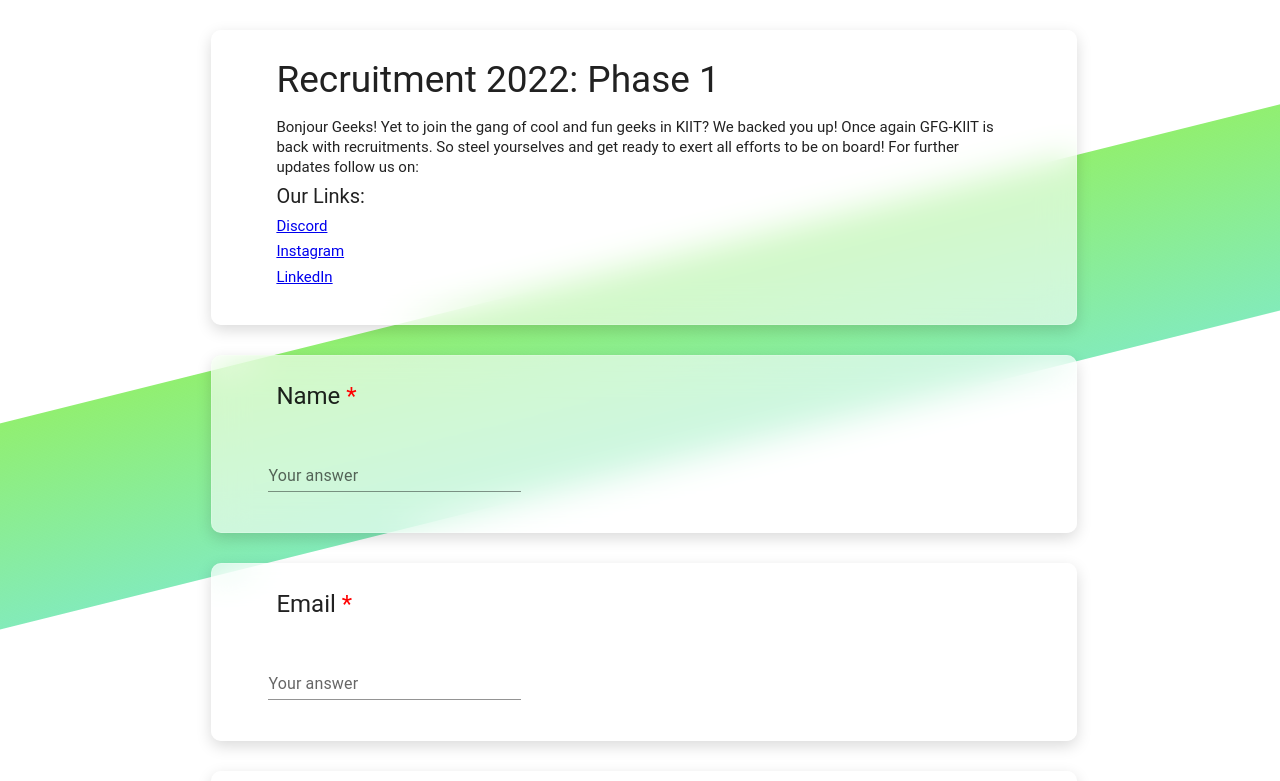
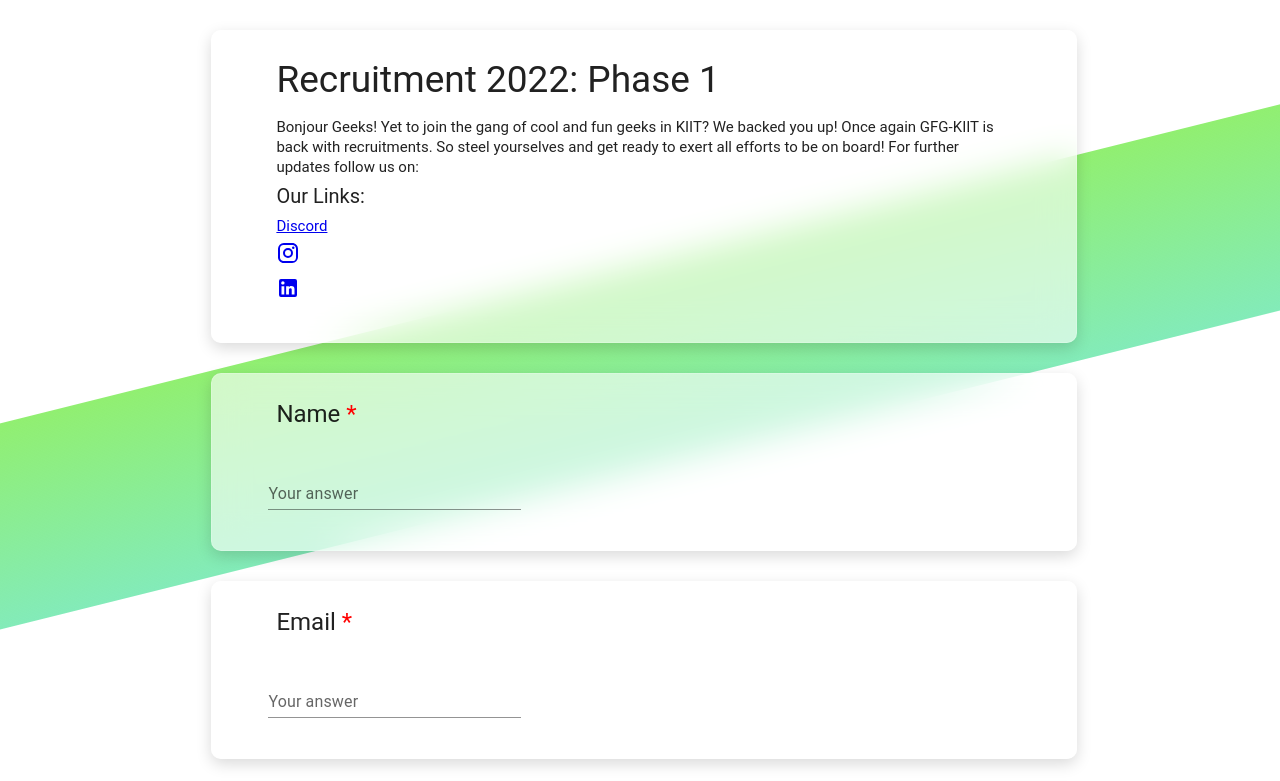
Before and after one commit to himanshu070/Form-For-GFG, a React (Create React App) app: page / in a window 1280 px wide. Shown: the top 781 px of the page. Built offline with nearby package versions, Linux system fonts and the light colour scheme.

Commit message:
mui icons added

```diff
--- a/src/Components/FormInfo.jsx
+++ b/src/Components/FormInfo.jsx
@@ -2,6 +2,9 @@
 import CardContent from "@mui/material/CardContent";
 import Typography from "@mui/material/Typography";
 import Card from "@mui/material/Card";
+import InstagramIcon from "@mui/icons-material/Instagram";
+import Instagram from "@mui/icons-material/Instagram";
+import LinkedInIcon from "@mui/icons-material/LinkedIn";
 
 const FormInfo = ({ title, content, discordLink, instagramLink, linkedinLink}) => {
   return (
@@ -48,7 +51,7 @@
               component="div"
               fontSize="15px"
             >
-              <a href="{instagramLink}">Instagram</a>
+              <a href="{instagramLink}"><InstagramIcon/></a>
             </Typography>
             <Typography
               gutterBottom
@@ -56,7 +59,7 @@
               component="div"
               fontSize="15px"
             >
-              <a href="{linkedinLink}">LinkedIn</a>
+              <a href="{linkedinLink}"><LinkedInIcon/></a>
             </Typography>
           </CardContent>
         </Card>
```
